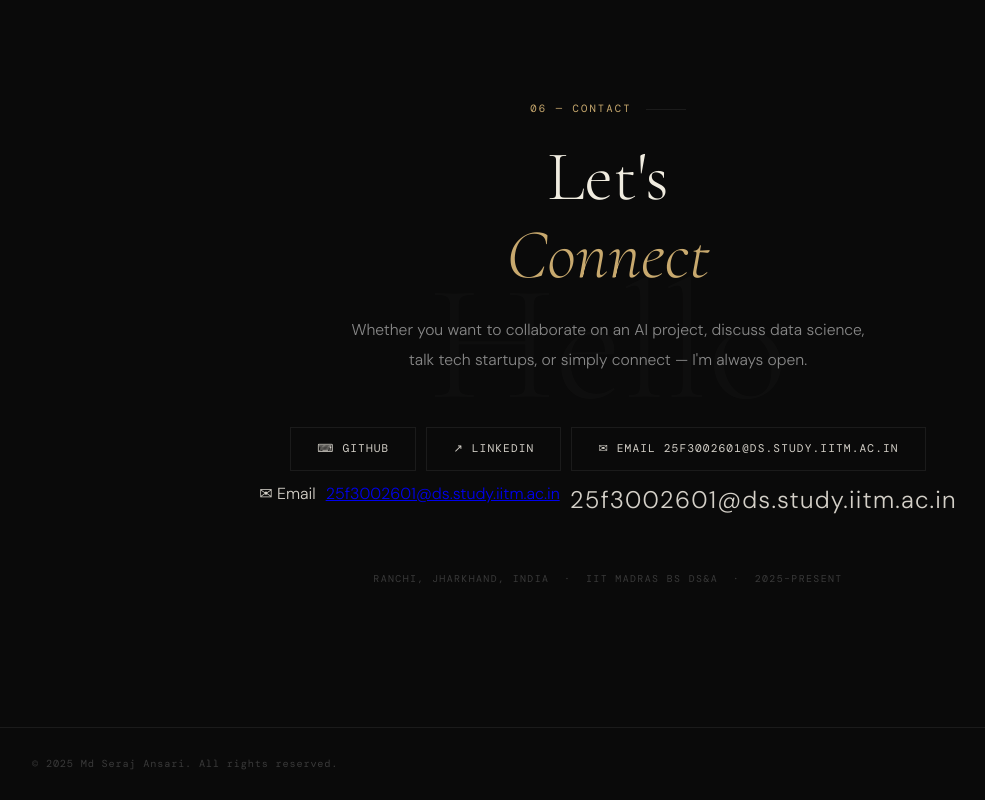
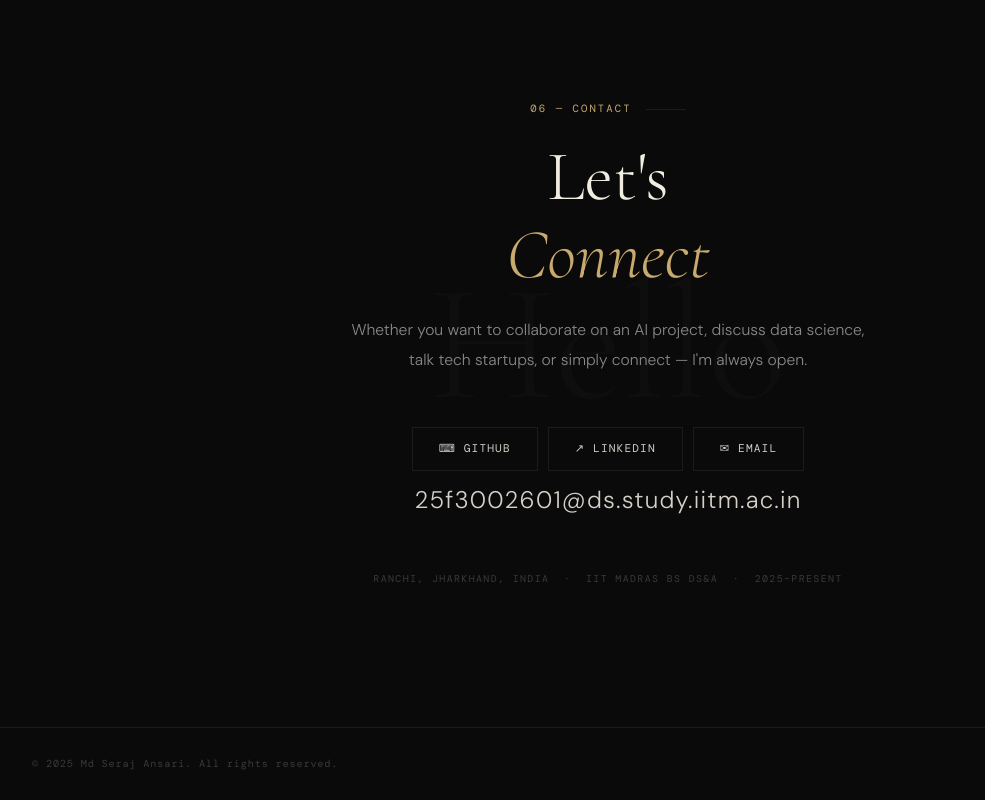
Before and after one commit to serajofficial/portfolio, a plain HTML site: page index.html in a window 1280 px wide. Shown: the part 6161-6961 px from the top of the page, without its empty margins (32-1017 px from the left). Drawn offline with nearby package versions, Linux system fonts and the light colour scheme; a web font is replaced by a local one.

Commit message:
Update index.html

```diff
--- a/index.html
+++ b/index.html
@@ -795,16 +795,14 @@ footer p { font-family: var(--mono); font-size: 0.64rem; color: var(--muted); le
     <div class="clinks s-up d3">
       <a href="https://github.com/serajofficial" target="_blank" class="clink">⌨ GitHub</a>
       <a href="https://www.linkedin.com/in/serajlink" target="_blank" class="clink">↗ LinkedIn</a>
-      <a href="mailto:25f3002601@ds.study.iitm.ac.in" class="clink">✉ Email 25f3002601@ds.study.iitm.ac.in </a>
-      ✉ Email <a href="mailto:25f3002601@ds.study.iitm.ac.in">25f3002601@ds.study.iitm.ac.in</a>
-
-<!-- Paste below this ↓ -->
-<p id="emailCopy"
+      <a href="mailto:25f3002601@ds.study.iitm.ac.in" class="clink">✉ Email </a>
+      <p id="emailCopy"
    onclick="navigator.clipboard.writeText('25f3002601@ds.study.iitm.ac.in'); this.innerText='✅ Copied!'; setTimeout(()=> this.innerText='25f3002601@ds.study.iitm.ac.in', 2000);"
    style="font-size: 1.5rem; cursor: pointer; letter-spacing: 0.05em;"
    title="Click to copy">
   25f3002601@ds.study.iitm.ac.in
 </p>
+
     </div>
     <p class="clocation s-up d4">
       Ranchi, Jharkhand, India &nbsp;·&nbsp; IIT Madras BS DS&amp;A &nbsp;·&nbsp; 2025–Present
```
